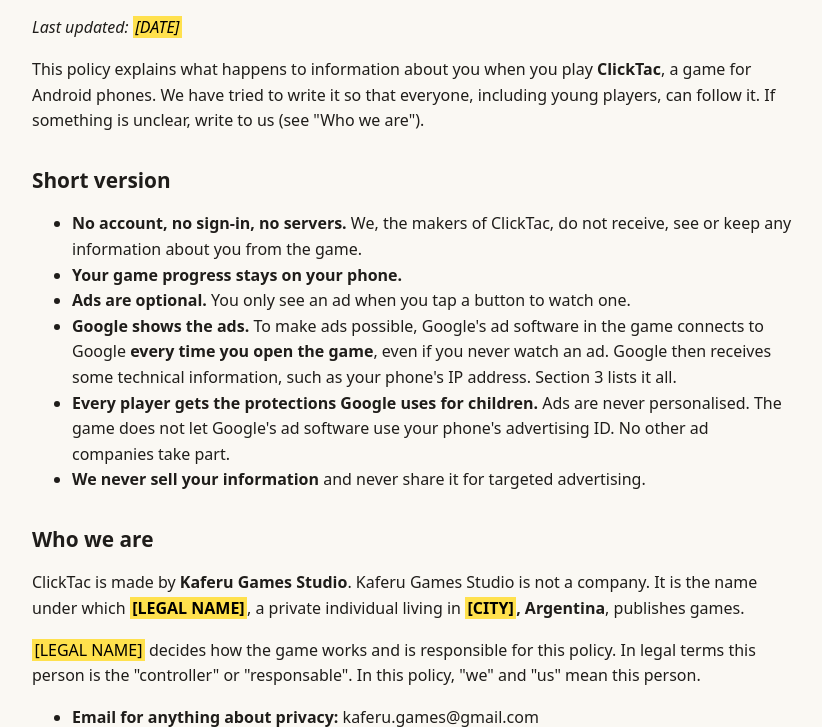
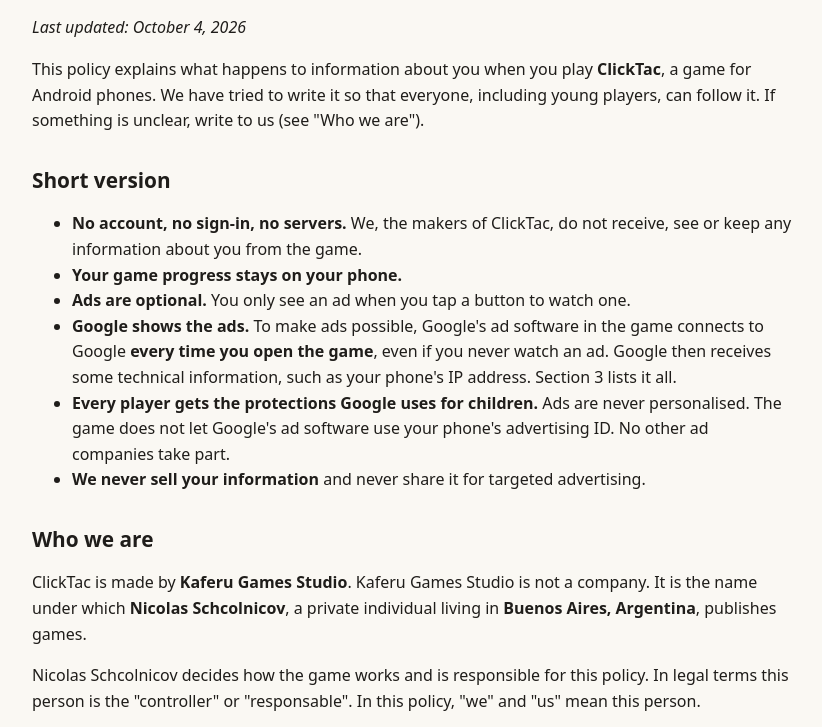
Before and after one commit to kaferu-games/kaferu-games.github.io, a plain HTML site: page privacy.html in a window 1280 px wide. Shown: the part 71-798 px from the top of the page, without its empty margins (228-1050 px from the left). Drawn offline with Linux system fonts and the light colour scheme.

Commit message:
Privacy policy: owner details filled in

```diff
--- a/privacy.html
+++ b/privacy.html
@@ -18,7 +18,7 @@
 <body>
 <main>
 <h1>ClickTac Privacy Policy</h1>
-<p><em>Last updated: <mark class="fill">[DATE]</mark></em></p>
+<p><em>Last updated: October 4, 2026</em></p>
 <p>This policy explains what happens to information about you when you play <strong>ClickTac</strong>, a game for Android phones. We have tried to write it so that everyone, including young players, can follow it. If something is unclear, write to us (see &quot;Who we are&quot;).</p>
 <h2>Short version</h2>
 <ul>
@@ -30,8 +30,8 @@
 <li><strong>We never sell your information</strong> and never share it for targeted advertising.</li>
 </ul>
 <h2>Who we are</h2>
-<p>ClickTac is made by <strong>Kaferu Games Studio</strong>. Kaferu Games Studio is not a company. It is the name under which <strong><mark class="fill">[LEGAL NAME]</mark></strong>, a private individual living in <strong><mark class="fill">[CITY]</mark>, Argentina</strong>, publishes games.</p>
-<p><mark class="fill">[LEGAL NAME]</mark> decides how the game works and is responsible for this policy. In legal terms this person is the &quot;controller&quot; or &quot;responsable&quot;. In this policy, &quot;we&quot; and &quot;us&quot; mean this person.</p>
+<p>ClickTac is made by <strong>Kaferu Games Studio</strong>. Kaferu Games Studio is not a company. It is the name under which <strong>Nicolas Schcolnicov</strong>, a private individual living in <strong>Buenos Aires, Argentina</strong>, publishes games.</p>
+<p>Nicolas Schcolnicov decides how the game works and is responsible for this policy. In legal terms this person is the &quot;controller&quot; or &quot;responsable&quot;. In this policy, &quot;we&quot; and &quot;us&quot; mean this person.</p>
 <ul>
 <li><strong>Email for anything about privacy:</strong> kaferu.games@gmail.com</li>
 </ul>
@@ -154,7 +154,7 @@
 <li>Where the law requires it, we also tell Google Play first, so that parents of supervised players can approve the change.</li>
 </ul>
 <h2>14. Contact</h2>
-<p>Kaferu Games Studio (<mark class="fill">[LEGAL NAME]</mark>), <mark class="fill">[ADDRESS]</mark>, <mark class="fill">[CITY]</mark>, Argentina. Email: kaferu.games@gmail.com</p>
+<p>Kaferu Games Studio (Nicolas Schcolnicov), Buenos Aires, Argentina. Email: kaferu.games@gmail.com</p>
 </main>
 <footer><a href="terms.html">Terms of use</a> · <a href="licenses.html">Open-source notices</a> · <a href="index.html">Home</a></footer>
 </body>
```
